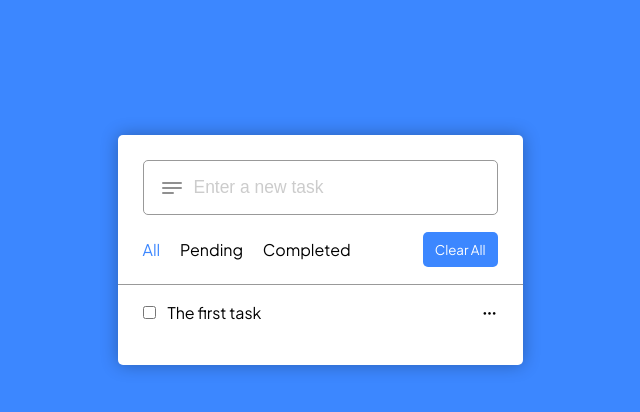
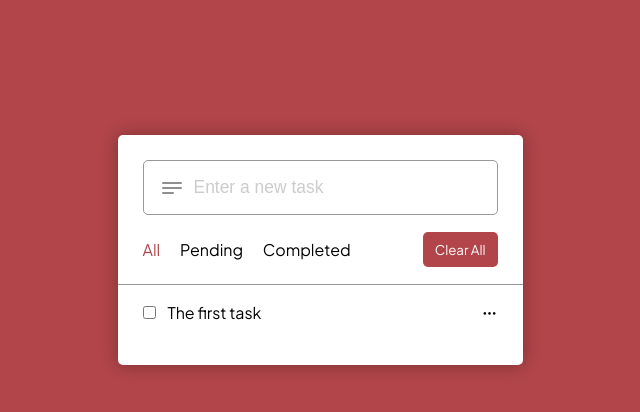
Before and after one commit to lus-felipe/learning-git, a website built with Vite: page index.html in a window 1280 px wide. Shown: the whole page, without its empty margins (320-960 px from the left). Built offline with nearby package versions, Linux system fonts and the light colour scheme; a web font is replaced by a local one.

Commit message:
Tema alterado para vermelho

```diff
--- a/styles/sections/controls.css
+++ b/styles/sections/controls.css
@@ -12,7 +12,7 @@
 }
 
 .todo__filter--active {
-  color: var(--blue-color);
+  color: var(--red);
 }
 
 .todo__filter:last-child {
@@ -20,7 +20,7 @@
 }
 
 .todo__clear-btn {
-  background-color: var(--blue-color);
+  background-color: var(--red);
   outline: none;
   border: none;
   padding: 9px 12px;
--- a/styles/style.css
+++ b/styles/style.css
@@ -19,12 +19,13 @@
 
   /* COLORS */
   --blue-color: #3c87ff;
+  --red: #b1454a;
 }
 
 body {
   font-family: var(--Plus-Jakarta-Sans);
 
-  background-color: var(--blue-color);
+  background-color: var(--red);
 }
 
 button {
```
